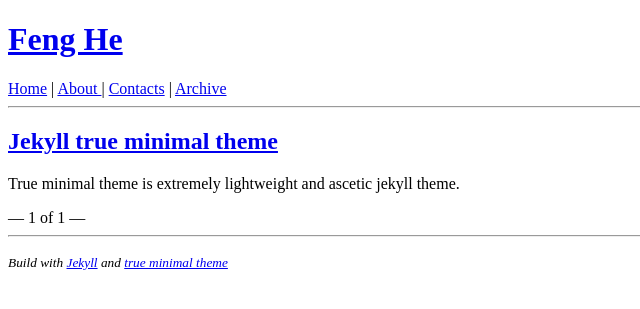
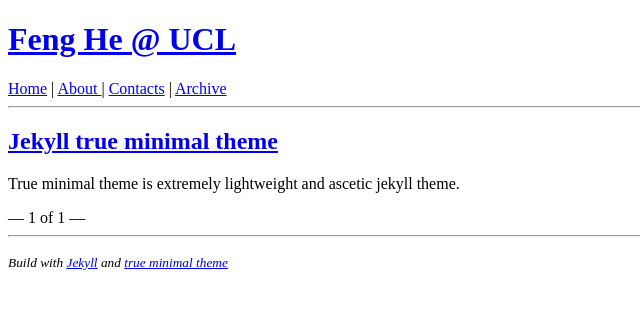
Before and after one commit to photoacoustics/photoacoustics.github.io, a Jekyll site: the page built from index.html, in a window 1280 px wide. Shown: the top 309 px of the page, without its empty margins (0-640 px from the left). Built offline with Jekyll 4.4.1, drawn with Linux system fonts in a browser that asks for light colours; the list of posts is cut into pages by our own code.

Commit message:
Update _config.yml

```diff
--- a/_config.yml
+++ b/_config.yml
@@ -1,5 +1,5 @@
-name: "Feng He"
-description: "PhD student in Photoacoustic Imaging @ UCL"
+name: "Feng He @ UCL"
+description: "PhD student in Photoacoustic Imaging"
 
 url: ''
 baseurl: ''
```
